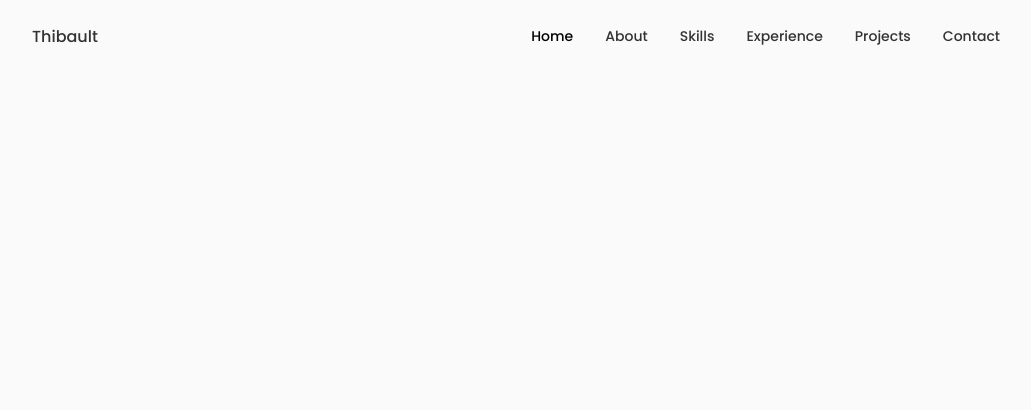
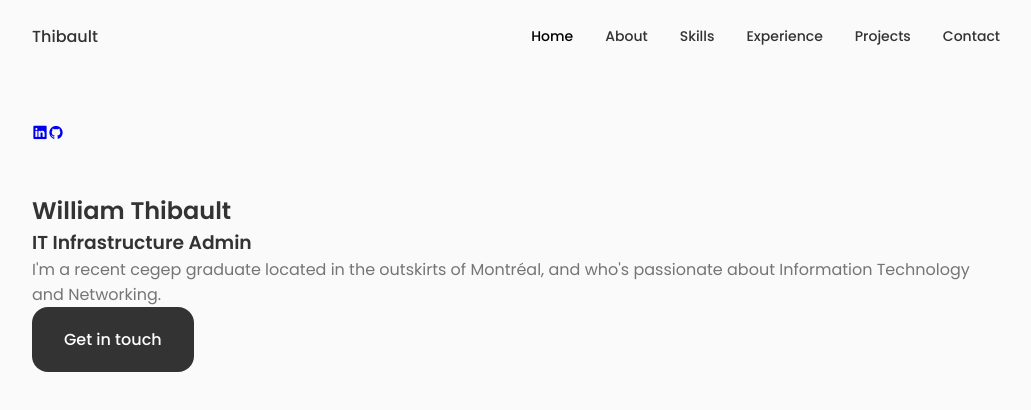
Before and after one commit to WilliamT1109/Personal_Website, a React (Vite) app in the folder my-app/: page / in a window 1280 px wide. Shown: the top 410 px of the page, without its empty margins (124-1155 px from the left). Built offline with nearby package versions, Linux system fonts and the light colour scheme.

Commit message:
Progress on home page and socials

```diff
--- /dev/null
+++ b/my-app/src/components/home/Data.jsx
@@ -0,0 +1,21 @@
+import React from 'react'
+
+const Data = () => {
+  return (
+    <div className='home__data'>
+        <h1 className='home__title'>William Thibault
+
+        </h1>
+        <h3 className='home__subtitle'>IT Infrastructure Admin</h3>
+        <p className='home__description'>I'm a recent
+            cegep graduate located in the outskirts of Montréal,
+            and who's passionate about Information Technology and Networking.
+        </p>
+        <a href='#contact' className='button button--flex'>
+            Get in touch
+        </a>
+    </div>
+  )
+}
+
+export default Data
--- a/my-app/src/components/home/Home.jsx
+++ b/my-app/src/components/home/Home.jsx
@@ -1,10 +1,16 @@
 import React from 'react'
+import Social from './Social'
+import "./home.css"
+import Data from './Data'
 
 const Home = () => {
   return (
     <section className='home section' id="home">
         <div className='home__container container grid'>
             <div className='home__content grid'></div>
+            <Social />
+            <div className='home__img'></div>
+            <Data />
         </div>
     </section>
   )
--- a/my-app/src/components/home/Social.jsx
+++ b/my-app/src/components/home/Social.jsx
@@ -3,9 +3,15 @@ import React from 'react'
 const Social = () => {
   return (
     <div className='home__social'>
-        <a href="" className='home__social-icon' target="_blank"></a>
+        <a href="https://ca.linkedin.com/in/william-thibault-5390ba326?trk=people-guest_people_search-card"
+        className='home__social-icon' target="_blank">
+          <i class="uil uil-linkedin"></i>
+        </a>
 
-        <a href="" className='home__social-icon' target="_blank"></a>
+        <a href="https://github.com/WilliamT1109/"
+        className='home__social-icon' target="_blank">
+          <i class="uil uil-github"></i>
+        </a>
     </div>
   )
 }
```
